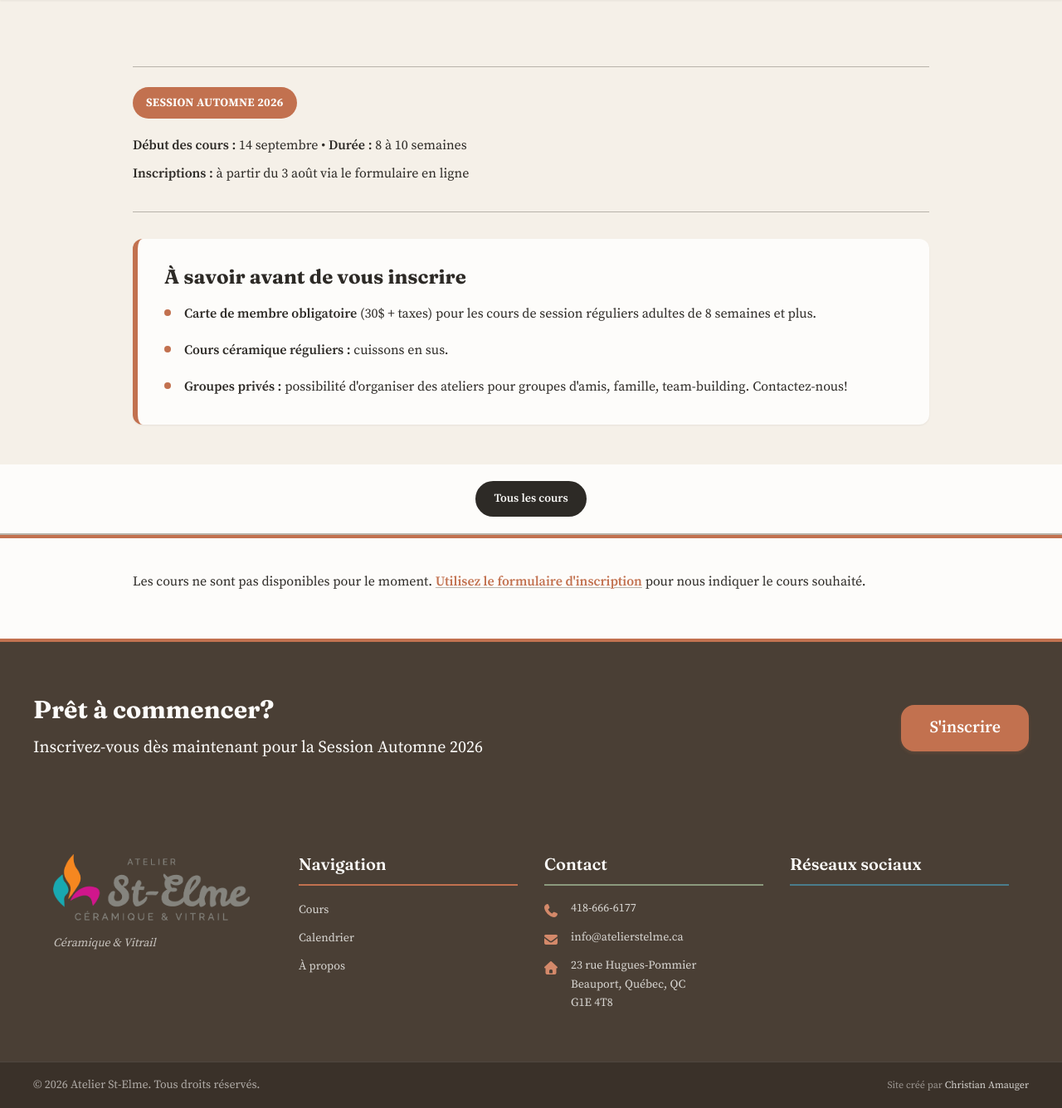
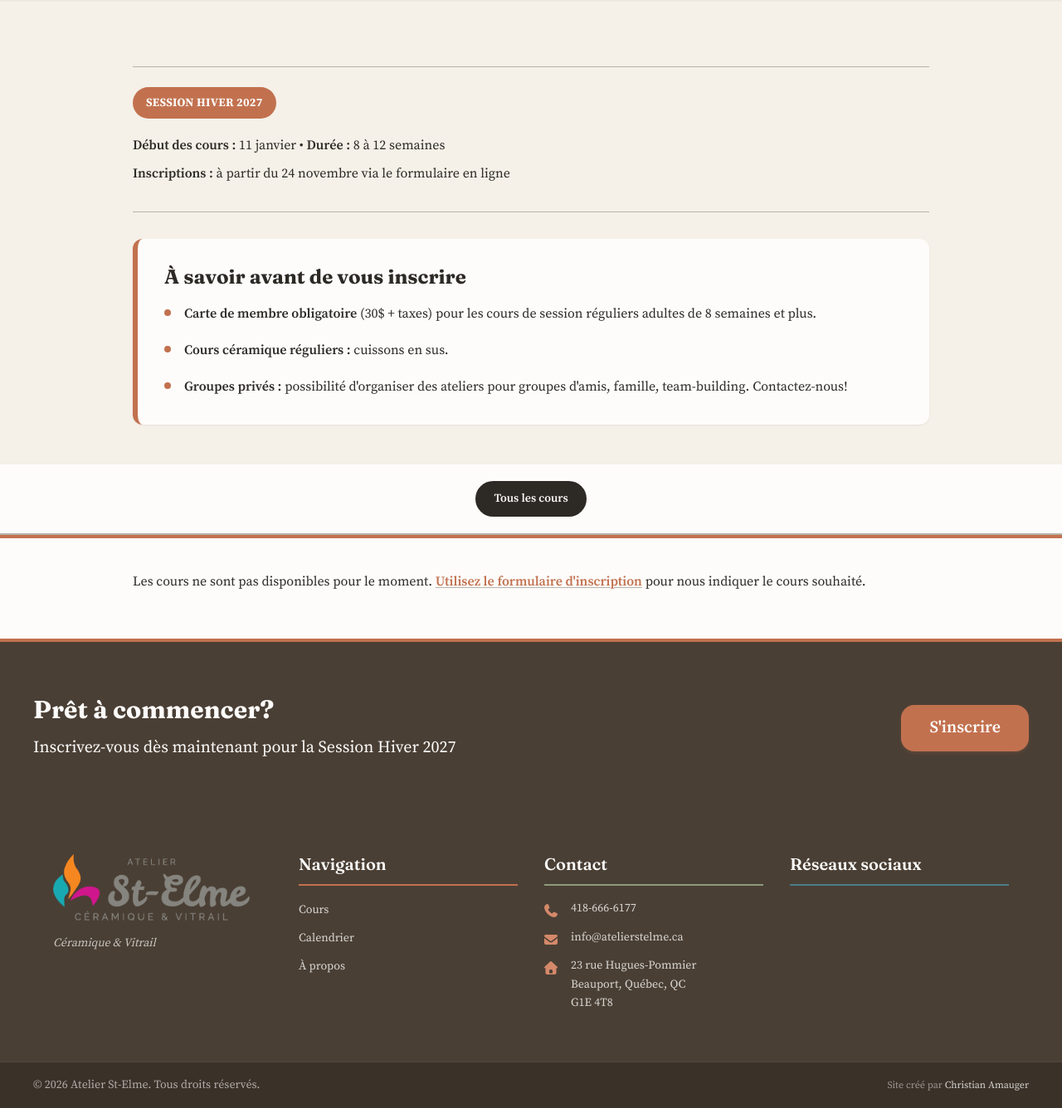
Before and after one commit to camauger/idoine, a Python web app: template src/templates/pages/cours.html in a window 1280 px wide. Shown: the part 72-1408 px from the top of the page at 83% size. Run offline with Jinja, Linux system fonts and the light colour scheme; the template is opened without the code that fills it, so the values that code supplies are empty; style sheets or scripts are compiled from the project's sources.

Commit message:
feat(session): passer la pastille à la Session Hiver 2027
Début le 11 janvier, durée 8 à 12 semaines, inscriptions dès le 24 novembre.

Co-Authored-By: Claude Opus 5.5 (1M context) <noreply@anthropic.com>

```diff
--- a/src/templates/pages/cours.html
+++ b/src/templates/pages/cours.html
@@ -8,13 +8,13 @@
       <div class="page-intro lead">{{ content | safe }}</div>
       <div class="cours-hero-meta">
         {# Infos session centralisées dans site_config.yaml (clé `session`) #}
-        <span class="session-label">{{ site.session.title | default('Session Automne 2026') }}</span>
+        <span class="session-label">{{ site.session.title | default('Session Hiver 2027') }}</span>
         <p class="session-details">
-          <strong>Début des cours :</strong> {{ site.session.start | default('14 septembre') }} &bull;
-          <strong>Durée :</strong> {{ site.session.duration | default('8 à 10 semaines') }}
+          <strong>Début des cours :</strong> {{ site.session.start | default('11 janvier') }} &bull;
+          <strong>Durée :</strong> {{ site.session.duration | default('8 à 12 semaines') }}
         </p>
         <p class="session-registration">
-          <strong>Inscriptions :</strong> à partir du {{ site.session.registration_open | default('3 août') }} via le formulaire en ligne
+          <strong>Inscriptions :</strong> à partir du {{ site.session.registration_open | default('24 novembre') }} via le formulaire en ligne
         </p>
       </div>
       <div class="cours-hero-notes" id="notes-importantes" aria-labelledby="notes-importantes-title">
@@ -125,7 +125,7 @@
       <div class="cta-banner">
         <div class="cta-content">
           <h2 id="cta-inscription-title">Prêt à commencer?</h2>
-          <p>Inscrivez-vous dès maintenant pour la {{ site.session.title | default('Session Automne 2026') }}</p>
+          <p>Inscrivez-vous dès maintenant pour la {{ site.session.title | default('Session Hiver 2027') }}</p>
         </div>
         <a href="/inscription" class="btn btn-primary btn-lg">S'inscrire</a>
       </div>
--- a/src/templates/pages/inscription.html
+++ b/src/templates/pages/inscription.html
@@ -7,7 +7,7 @@
       <h1 class="page-title">{{ page.title }}</h1>
       <span class="session-pill">
         <i class="fa-solid fa-calendar" aria-hidden="true"></i>
-        {{ site.session.title | default('Session Automne 2026') }} — début le {{ site.session.start | default('14 septembre') }}
+        {{ site.session.title | default('Session Hiver 2027') }} — début le {{ site.session.start | default('11 janvier') }}
       </span>
     </div>
   </section>
```
Also changed, not shown: src/config/site_config.yaml (+4 -4 lines).
